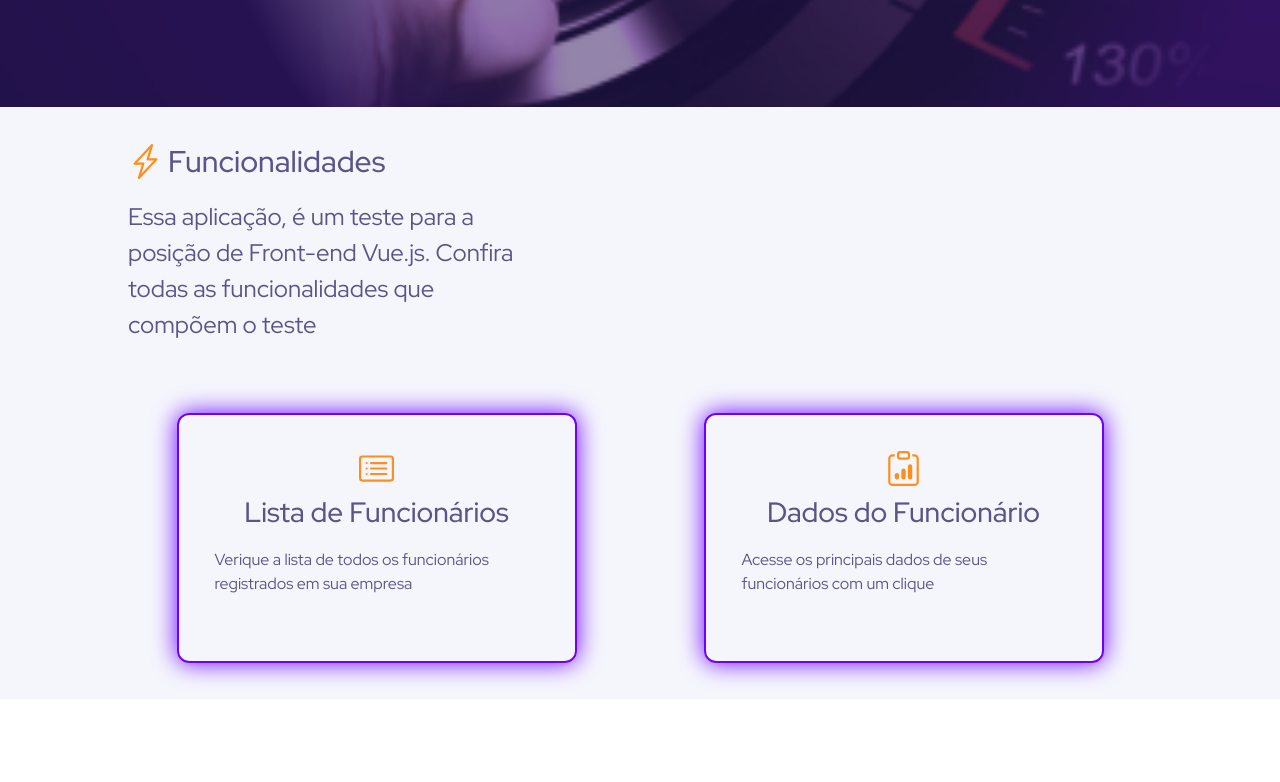
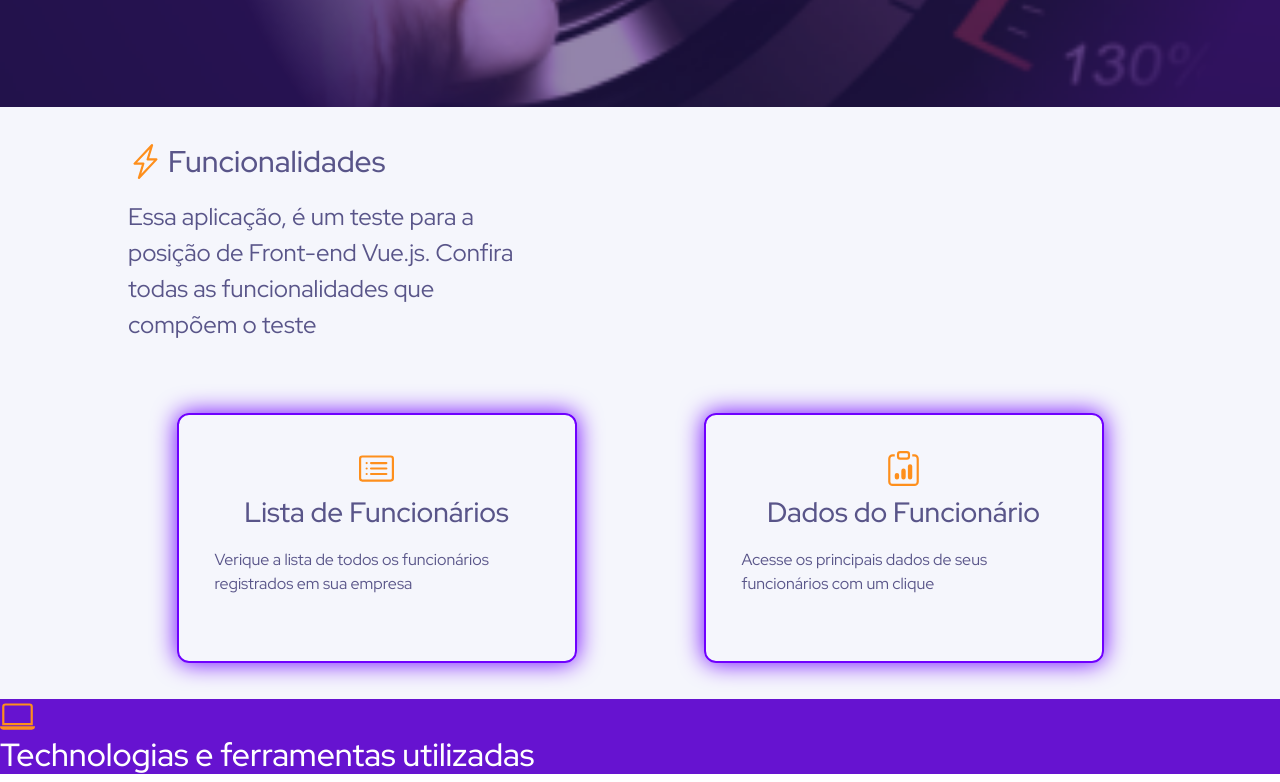
Before and after one commit to caiomontenegro/logcomex_test, a Nuxt app: page / in a window 1280 px wide. Shown: the part 593-1375 px from the top of the page. Before the commit the page ends 1292 px from the top, so only its background shows below. Built offline with nearby package versions, Linux system fonts and the light colour scheme.

Commit message:
:construction: feat: technology section has been created

```diff
--- a/pages/index.vue
+++ b/pages/index.vue
@@ -31,6 +31,22 @@
               :description="feature.description"
             >
             </containers-feature-card>
+          </div>
+        </div>
+      </div>
+    </page-section>
+    <page-section>
+      <div class="technologies">
+        <div class="technologies__content">
+          <div class="technologies__intro">
+            <div class="technologies__title">
+              <client-only>
+                <b-icon-laptop class="icon"></b-icon-laptop>
+              </client-only>
+              <h2>Technologias e ferramentas utilizadas</h2>
+            </div>
+          </div>
+          <div class="technologies__list">
           </div>
         </div>
       </div>
```
